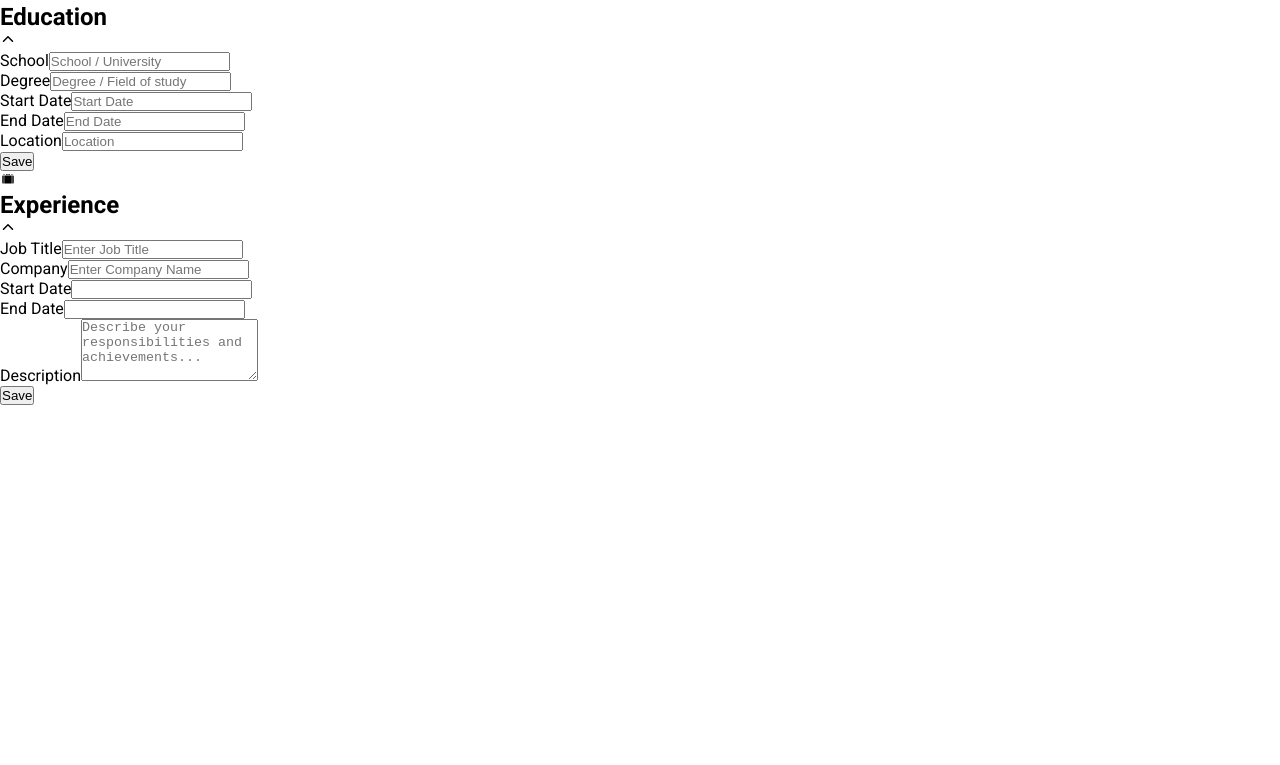
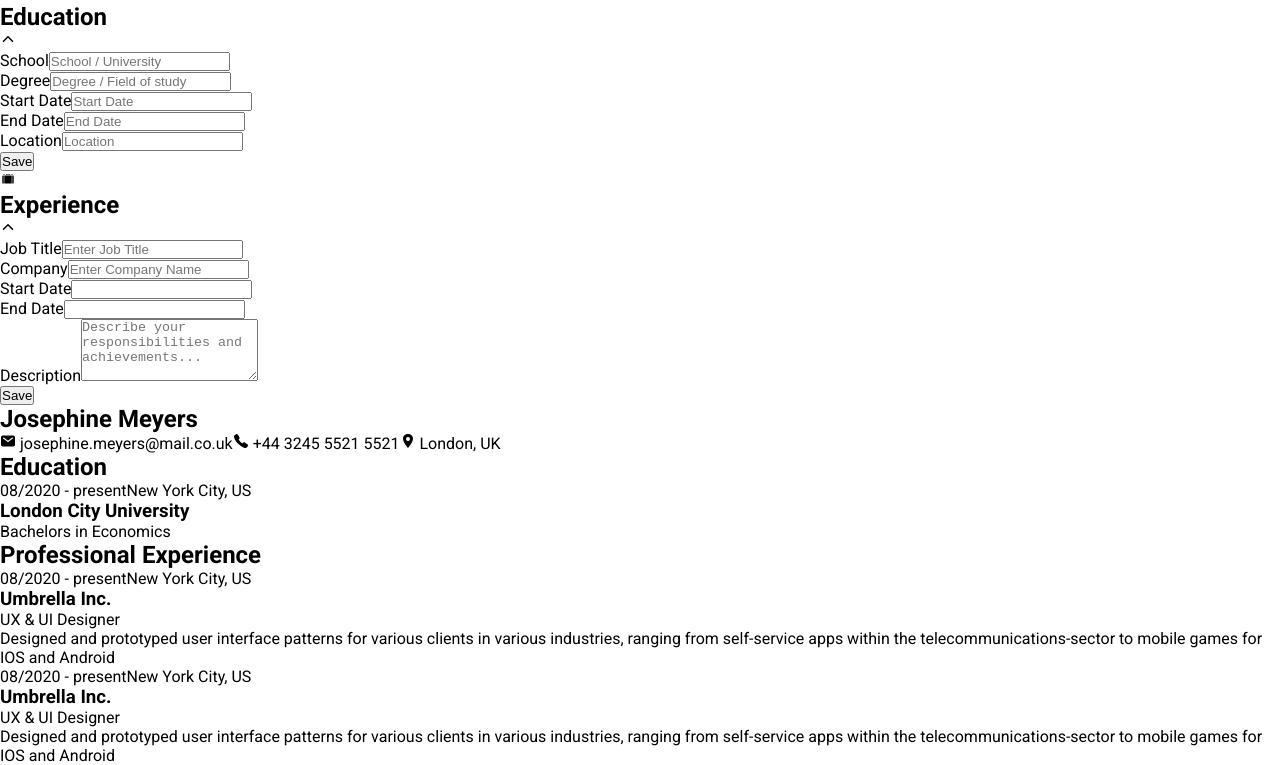
Before and after one commit to DariusJderu1/CV-builder, a React (Vite) app: page / in a window 1280 px wide. Shown: the part 356-1121 px from the top of the page. Before the commit the page ends 800 px from the top, so only its background shows below. Built offline with nearby package versions, Linux system fonts and the light colour scheme.

Commit message:
Add Preview component

```diff
--- a/src/components/App.jsx
+++ b/src/components/App.jsx
@@ -1,5 +1,6 @@
 import Sidebar from "./app/Sidebar.jsx";
 import Editor from "./app/Editor.jsx";
+import Preview from "./app/Preview.jsx";
 
 function App() {
 
@@ -8,6 +9,7 @@ function App() {
     <>
       <Sidebar />
       <Editor />
+      <Preview />
     </>
   );
 }
--- /dev/null
+++ b/src/components/app/Preview.jsx
@@ -0,0 +1,77 @@
+import { IoMail, IoCall, IoLocationSharp } from "react-icons/io5";
+
+export default function Preview() {
+
+    return (
+
+        <section>
+
+            <div>
+
+                <header>
+                    <h1>Josephine Meyers</h1>
+                    <div>
+                        <span><IoMail /> josephine.meyers@mail.co.uk</span>
+                        <span><IoCall /> +44 3245 5521 5521</span>
+                        <span><IoLocationSharp /> London, UK</span>
+                    </div>
+                </header>
+
+                <section>
+                    <h2>Education</h2>
+
+                    <div>
+                        <div>
+                            <span>08/2020 - present</span>
+                            <span>New York City, US</span>
+                        </div>
+                        <div>
+                            <h3>London City University</h3>
+                            <p>Bachelors in Economics</p>
+                        </div>
+                    </div>
+                </section>
+
+                <section>
+                    <h2>Professional Experience</h2>
+
+                    <div>
+                        <div>
+                            <span>08/2020 - present</span>
+                            <span>New York City, US</span>
+                        </div>
+
+                        <div>
+                            <h3>Umbrella Inc.</h3>
+                            <p>UX & UI Designer</p>
+                            <p>
+                                Designed and prototyped user interface patterns for various
+                                clients in various industries, ranging from self-service apps
+                                within the telecommunications-sector to mobile games for IOS and Android
+                            </p>
+                        </div>
+                    </div>
+
+                    <div>
+                        <div>
+                            <span>08/2020 - present</span>
+                            <span>New York City, US</span>
+                        </div>
+
+                        <div>
+                            <h3>Umbrella Inc.</h3>
+                            <p>UX & UI Designer</p>
+                            <p>
+                                Designed and prototyped user interface patterns for various
+                                clients in various industries, ranging from self-service apps
+                                within the telecommunications-sector to mobile games for IOS and Android
+                            </p>
+                        </div>
+                    </div>
+                </section>
+
+            </div>
+
+        </section>
+    );
+}
--- a/src/components/editor/ExperienceForm.jsx
+++ b/src/components/editor/ExperienceForm.jsx
@@ -8,19 +8,15 @@ export default function ExperienceForm() {
         <section>
 
             <div>
-
                 <div>
                     <GiSuitcase />
                     <h2>Experience</h2>
                 </div>
 
                 <IoChevronUp />
-
             </div>
 
-
             <form>
-
                 <div>
                     <label htmlFor="job-title">Job Title</label>
                     <input type="text" id="job-title" placeholder="Enter Job Title" required />
@@ -52,7 +48,6 @@ export default function ExperienceForm() {
                 </div>
 
                 <button type="submit">Save</button>
-
             </form>
 
         </section>
--- a/src/styles/App.css
+++ /dev/null
@@ -1,4 +0,0 @@
-/*display: grid;
-    grid-template-columns: auto 1fr 1fr;
-    column-gap: clamp(1rem, 2vw, 3rem);
-    */
```
